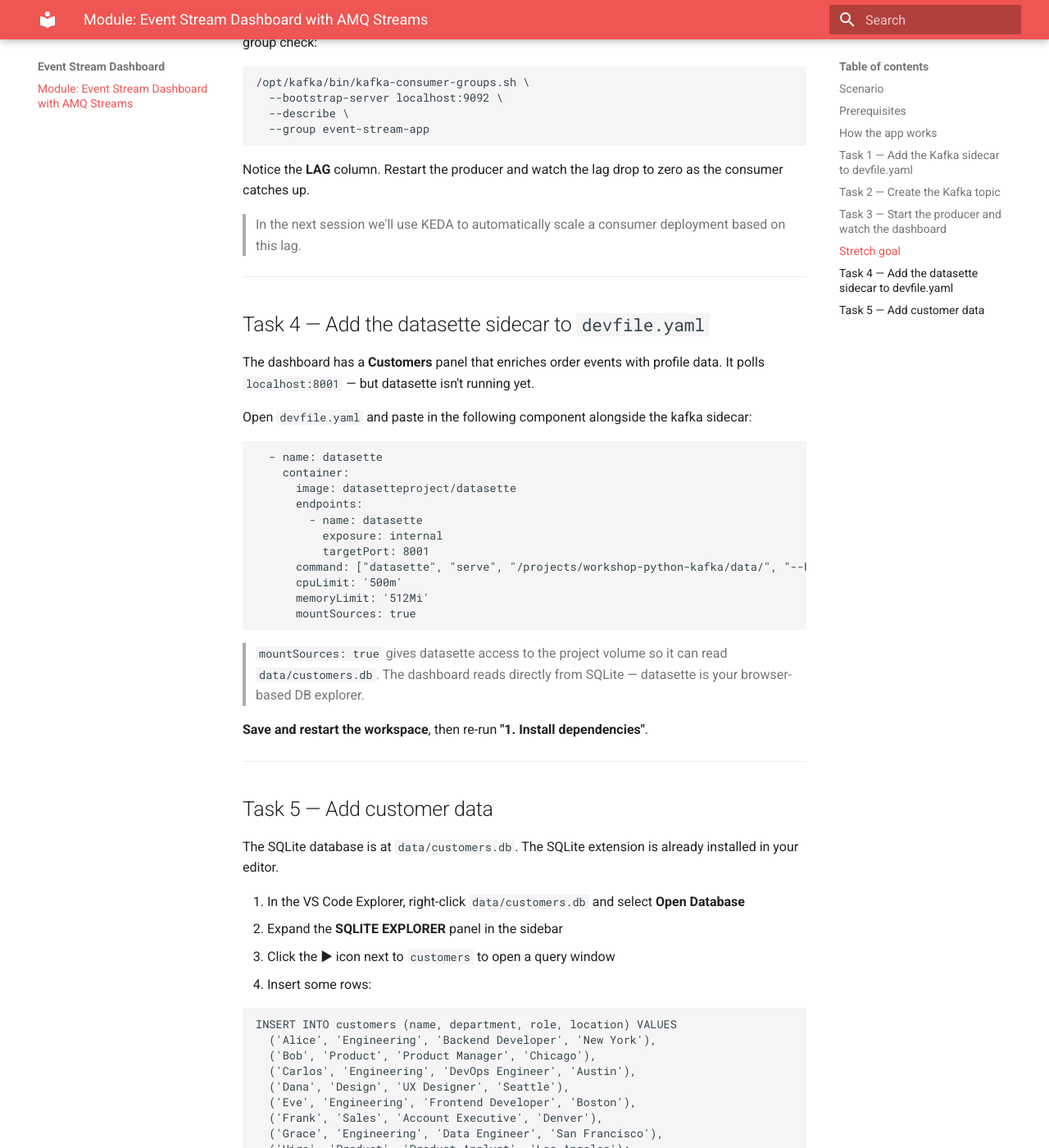
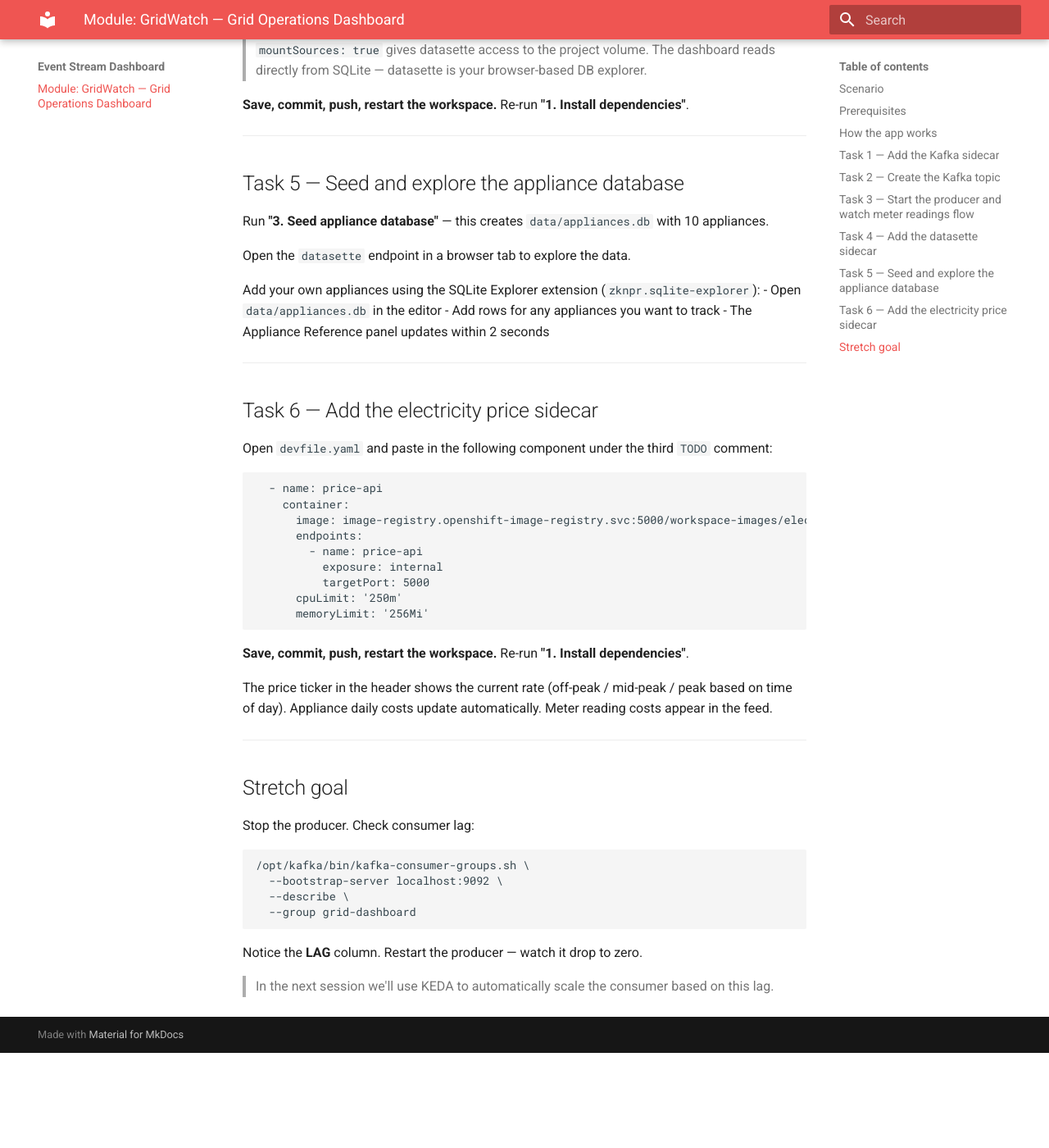
Before and after one commit to na-launch-workshop/workshop-python-event_stream_fastapi, an MkDocs documentation site: the page built from docs/index.md, in a window 1280 px wide and 1400 px high, scrolled down 2622 px. Shown: the whole window at 82% size. Built offline with MkDocs 1.6.1 and Material for MkDocs 9.7.7, drawn with Linux system fonts in a browser that asks for light colours; after the commit the page ends 3906 px from its top, so only the background shows below that; some of the changed text lies outside the part shown.

Commit message:
Add docs rewrite, price sidecar image reference, gitignore appliances.db

````diff
--- a/docs/index.md
+++ b/docs/index.md
@@ -1,14 +1,14 @@
-# Module: Event Stream Dashboard with AMQ Streams
+# Module: GridWatch — Grid Operations Dashboard
 
-**Technology Stack:** Python · FastAPI · Apache Kafka (AMQ Streams) · datasette · SQLite
+**Technology Stack:** Python · FastAPI · Apache Kafka (AMQ Streams) · datasette · SQLite · Electricity Price API
 
 ---
 
 ## Scenario
 
-You've been handed a live order dashboard. Open it now — it's running, but completely empty. No data flows in because the app has no Kafka broker to connect to.
+You've been given a live grid operations dashboard for an electricity company. It's running, but all three panels are empty — no meter readings, no appliance data, no pricing.
 
-Your job: wire up the broker, create the topic, and start the producer. If you do it right, the dashboard fills itself.
+Your job: add three sidecars to the workspace, one at a time. Each one wires up a data source. When all three are running, the dashboard tells a complete story.
 
 ---
 
@@ -24,19 +24,18 @@
 
 | File | Role |
 |------|------|
-| `app/main.py` | FastAPI app — serves the dashboard, `/api/events`, and `/api/customers` |
-| `app/consumer.py` | Background thread — polls Kafka and feeds events into the dashboard |
-| `app/producer.py` | Standalone script — generates fake orders and publishes them |
-| `data/customers.db` | SQLite database — customer profiles served via datasette |
-| `devfile.yaml` | Workspace definition — **you'll edit this in Tasks 1 and 4** |
-
-The consumer is already running. It retries every 5 seconds until it can reach a broker. As soon as the broker and topic exist, it connects automatically.
+| `app/main.py` | FastAPI app — serves the dashboard, `/api/events`, `/api/appliances`, `/api/price` |
+| `app/consumer.py` | Background thread — polls Kafka for meter readings |
+| `app/producer.py` | Standalone script — generates fake meter readings |
+| `data/seed.py` | Seeds `appliances.db` with reference data |
+| `sidecar/` | Source for the electricity price API container image |
+| `devfile.yaml` | Workspace definition — **you edit this in Tasks 1, 4, and 6** |
 
 ---
 
-## Task 1 — Add the Kafka sidecar to `devfile.yaml`
+## Task 1 — Add the Kafka sidecar
 
-Open `devfile.yaml`. Find the `TODO` comment under the `components:` section and paste in the following component:
+Open `devfile.yaml` and paste in the following component under the first `TODO` comment:
 
 ```yaml
   - name: kafka
@@ -69,58 +68,31 @@
       memoryLimit: '1Gi'
 ```
 
-**Save the file, then restart your Dev Spaces workspace** so the new container starts.
+**Save, commit, push, restart the workspace.** Re-run **"1. Install dependencies"**.
 
 ---
 
 ## Task 2 — Create the Kafka topic
 
-Once the workspace restarts, run command **"2. Create orders topic"** from the Dev Spaces command palette.
-
-You should see:
+Run **"2. Create meter-readings topic"** from the command palette.
 
 ```
-Topic 'orders' created on localhost:9092
+Topic 'meter-readings' created on localhost:9092
 ```
 
 ---
 
-## Task 3 — Start the producer and watch the dashboard
+## Task 3 — Start the producer and watch meter readings flow
 
-Run command **"5. Start order producer"** from the Dev Spaces command palette, or run directly:
+Run **"5. Start grid dashboard"** and open the `grid-dashboard` endpoint.
 
-```bash
-python -m app.producer
-```
-
-Open the **`event-dashboard`** endpoint from the Dev Spaces Endpoints view.
-
-The dashboard should immediately start filling with incoming orders.
+Run **"6. Start meter reading producer"** — the Live Readings panel fills with live data.
 
 ---
 
-## Stretch goal
+## Task 4 — Add the datasette sidecar
 
-Stop the producer (`Ctrl+C`). Open a second terminal in the `kafka` container and run a consumer group check:
-
-```bash
-/opt/kafka/bin/kafka-consumer-groups.sh \
-  --bootstrap-server localhost:9092 \
-  --describe \
-  --group event-stream-app
-```
-
-Notice the **LAG** column. Restart the producer and watch the lag drop to zero as the consumer catches up.
-
-> In the next session we'll use KEDA to automatically scale a consumer deployment based on this lag.
-
----
-
-## Task 4 — Add the datasette sidecar to `devfile.yaml`
-
-The dashboard has a **Customers** panel that enriches order events with profile data. It polls `localhost:8001` — but datasette isn't running yet.
-
-Open `devfile.yaml` and paste in the following component alongside the kafka sidecar:
+Open `devfile.yaml` and paste in the following component under the second `TODO` comment:
 
 ```yaml
   - name: datasette
@@ -136,31 +108,58 @@
       mountSources: true
 ```
 
-> `mountSources: true` gives datasette access to the project volume so it can read `data/customers.db`. The dashboard reads directly from SQLite — datasette is your browser-based DB explorer.
+> `mountSources: true` gives datasette access to the project volume. The dashboard reads directly from SQLite — datasette is your browser-based DB explorer.
 
-**Save and restart the workspace**, then re-run **"1. Install dependencies"**.
+**Save, commit, push, restart the workspace.** Re-run **"1. Install dependencies"**.
 
 ---
 
-## Task 5 — Add customer data
+## Task 5 — Seed and explore the appliance database
 
-The SQLite database is at `data/customers.db`. The SQLite extension is already installed in your editor.
+Run **"3. Seed appliance database"** — this creates `data/appliances.db` with 10 appliances.
 
-1. In the VS Code Explorer, right-click `data/customers.db` and select **Open Database**
-2. Expand the **SQLITE EXPLORER** panel in the sidebar
-3. Click the ▶ icon next to `customers` to open a query window
-4. Insert some rows:
+Open the `datasette` endpoint in a browser tab to explore the data.
 
-```sql
-INSERT INTO customers (name, department, role, location) VALUES
-  ('Alice', 'Engineering', 'Backend Developer', 'New York'),
-  ('Bob', 'Product', 'Product Manager', 'Chicago'),
-  ('Carlos', 'Engineering', 'DevOps Engineer', 'Austin'),
-  ('Dana', 'Design', 'UX Designer', 'Seattle'),
-  ('Eve', 'Engineering', 'Frontend Developer', 'Boston'),
-  ('Frank', 'Sales', 'Account Executive', 'Denver'),
-  ('Grace', 'Engineering', 'Data Engineer', 'San Francisco'),
-  ('Hiro', 'Product', 'Product Analyst', 'Los Angeles');
+Add your own appliances using the SQLite Explorer extension (`zknpr.sqlite-explorer`):
+- Open `data/appliances.db` in the editor
+- Add rows for any appliances you want to track
+- The Appliance Reference panel updates within 2 seconds
+
+---
+
+## Task 6 — Add the electricity price sidecar
+
+Open `devfile.yaml` and paste in the following component under the third `TODO` comment:
+
+```yaml
+  - name: price-api
+    container:
+      image: image-registry.openshift-image-registry.svc:5000/workspace-images/electricity-price-api:latest
+      endpoints:
+        - name: price-api
+          exposure: internal
+          targetPort: 5000
+      cpuLimit: '250m'
+      memoryLimit: '256Mi'
 ```
 
-5. Run the query — the Customers panel on the dashboard will populate on the next poll.
+**Save, commit, push, restart the workspace.** Re-run **"1. Install dependencies"**.
+
+The price ticker in the header shows the current rate (off-peak / mid-peak / peak based on time of day). Appliance daily costs update automatically. Meter reading costs appear in the feed.
+
+---
+
+## Stretch goal
+
+Stop the producer. Check consumer lag:
+
+```bash
+/opt/kafka/bin/kafka-consumer-groups.sh \
+  --bootstrap-server localhost:9092 \
+  --describe \
+  --group grid-dashboard
+```
+
+Notice the **LAG** column. Restart the producer — watch it drop to zero.
+
+> In the next session we'll use KEDA to automatically scale the consumer based on this lag.
````
Also changed, not shown: other parts of docs/index.md (+1 -1 lines).
